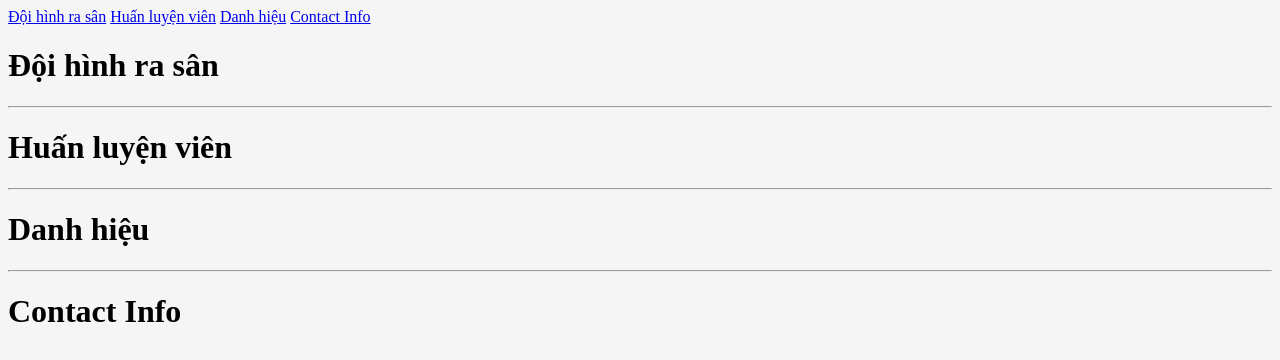
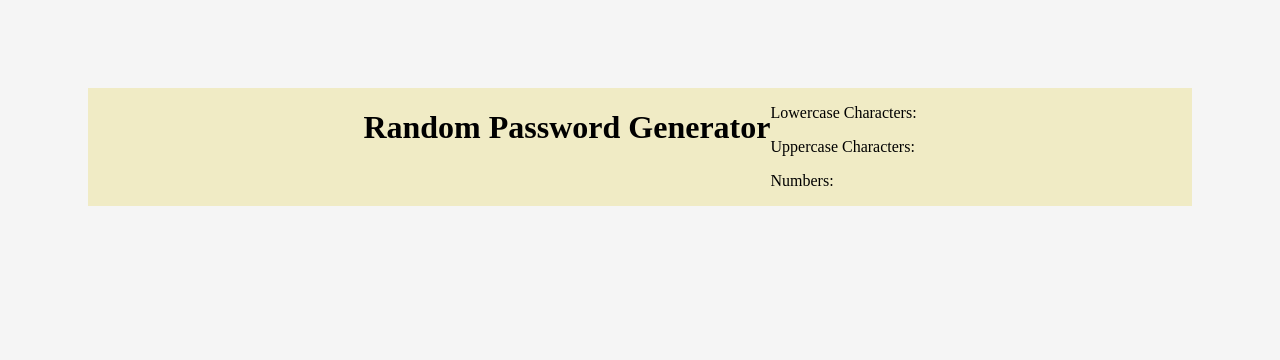
Before and after one commit to theksbd/RandomPasswordGenerator_Web, a plain HTML site: page index.html in a window 1280 px wide. Drawn offline with Linux system fonts and the light colour scheme; files whose address does not match are found by name.

Commit message:
Update changes

```diff
--- a/assets/css/style.css
+++ b/assets/css/style.css
@@ -1,3 +1,14 @@
 body {
   background-color: whitesmoke;
+  padding: 5rem;
 }
+
+.container {
+  width: auto;
+  height: auto;
+  background: rgb(240, 235, 197);
+  margin: auto;
+  padding: 0px;
+  display: flex;
+  justify-content: center;
+}
--- a/index.html
+++ b/index.html
@@ -9,7 +9,7 @@
     />
     <meta http-equiv="X-UA-Compatible" content="IE=edge" />
     <meta name="viewport" content="width=device-width, initial-scale=1.0" />
-    <title>MU Squad</title>
+    <title>Random Password Generator</title>
 
     <!-- Fav Icon -->
     <link rel="icon" href="./img/html5.png" />
@@ -19,18 +19,15 @@
   </head>
 
   <body>
-    <nav>
-      <a href="#squad">Đội hình ra sân</a>
-      <a href="#coach">Huấn luyện viên</a>
-      <a href="#trophy">Danh hiệu</a>
-      <a href="#contactinfo">Contact Info</a>
-    </nav>
-    <h1 id="squad">Đội hình ra sân</h1>
-    <hr />
-    <h1 id="coach">Huấn luyện viên</h1>
-    <hr />
-    <h1 id="trophy">Danh hiệu</h1>
-    <hr />
-    <h1 id="contactinfo">Contact Info</h1>
+    <div class="container">
+      <div id="header">
+        <h1>Random Password Generator</h1>
+      </div>
+      <div id="select-option">
+        <p class="inner-text">Lowercase Characters:</p>
+        <p class="inner-text">Uppercase Characters:</p>
+        <p class="inner-text">Numbers:</p>
+      </div>
+    </div>
   </body>
 </html>
```
